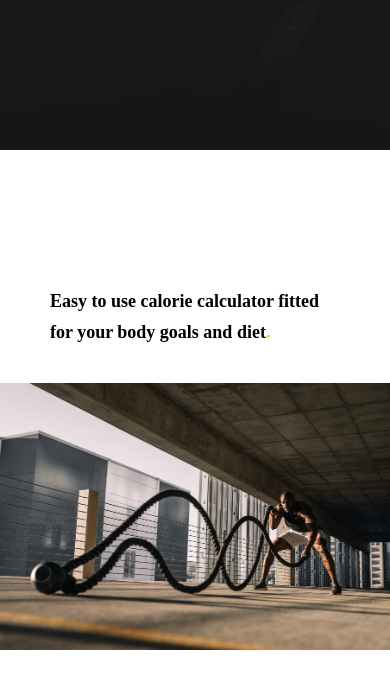
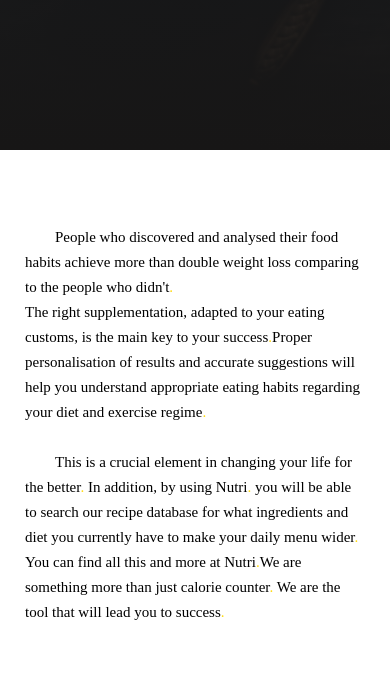
Before and after one commit to drutkoowski/Nutri-Django, a Django app: page / in a window 390 px wide. Shown: the part 694-1391 px from the top of the page. Run offline with Django 4.2, Linux system fonts and the light colour scheme; style sheets or scripts are compiled from the project's sources; some libraries are stand-ins or nearby versions; some web fonts are replaced.

Commit message:
final layout changes

```diff
--- a/static/scripts/main.js
+++ b/static/scripts/main.js
@@ -2,7 +2,8 @@ const hamburgerNav = document.getElementById('navi-toggle')
 const navigationList = document.getElementsByClassName('navigation__list')[0]
 const navigationNavDiv = document.getElementsByClassName('navigation__nav')[0]
 
-
+const gainsVideo = document.getElementById('gains-video')
+const goalsVideo = document.getElementById('goals-video')
 
 hamburgerNav.addEventListener('click', () => {
     console.log(hamburgerNav.checked)
@@ -13,6 +14,8 @@ hamburgerNav.addEventListener('click', () => {
     else if (navigationList.classList.contains('not-visible') && hamburgerNav.checked) {
          navigationList.classList.remove('not-visible')
     }
+})
 
 
-})
+gainsVideo.playbackRate = 0.75;
+goalsVideo.playbackRate = 0.75;
--- a/static/scss/base.scss
+++ b/static/scss/base.scss
@@ -7,9 +7,7 @@
 @import 'components/home_page/header';
 @import "animations/animations.scss";
 @import "components/home_page/about";
-@import "components/home_page/healthy_food";
 @import "components/home_page/why_nutri";
-@import "components/home_page/workout-journey";
 @import "components/carousel.scss";
 @import "components/home_page/gains.scss";
 @import "components/home_page/make_goals_real.scss";
--- a/static/scss/components/home_page/about.scss
+++ b/static/scss/components/home_page/about.scss
@@ -1,98 +1,120 @@
 .about {
     display: grid;
-    grid-template-columns: 0.1fr 1fr 2fr 0.1fr;
+    grid-template-columns: 0.3fr 1fr 1fr 0.3fr;
     grid-template-rows: 1fr;
     height: 55rem;
-    column-gap: 5rem;
-    margin-top: 25rem;
+    margin-top: 15rem;
+    column-gap: 10rem;
 
    @include respond(md-desktop) {
-       grid-template-columns: 1fr 2fr 0.1fr;
+      grid-template-columns: 0.15fr 1fr 1fr 0.15fr;
+      grid-template-rows: 1fr;
+      column-gap: 5rem;
+    }
+
+    @include respond(tab-land) {
+      grid-template-columns: 0.05fr 1fr 1fr 0.05fr;
+      grid-template-rows: 1fr;
+    }
+
+   @include respond(tab-md) {
+      grid-template-columns: 1fr 1fr;
+      grid-template-rows: 1fr;
+    }
+
+   @include respond(tab-sm) {
+      margin-top: 5rem;
+      grid-template-columns: 1fr;
+      grid-template-rows: 1fr 1fr;
+      margin-left: 5rem;
+      margin-right: 5rem;
+    }
+
+   @include respond(phone-md) {
+      margin-left: 2.5rem;
+      margin-right: 2.5rem;
+      height: 35rem;
+    }
+
+    @include respond(phone-sm) {
       height: 45rem;
     }
 
-    @include respond(tab-md) {
-      font-size: 2.5rem;
-      height: 35rem;
-      margin-top: 15rem;
+  &__paragraph {
+    font-size: 3rem;
+    line-height: 5.5rem;
+    white-space: pre-line;
+
+   @include respond(md-desktop) {
+      font-size: 2.2rem;
     }
 
-    @include respond(tab-sm) {
-      grid-template-columns: 1fr;
-      grid-template-rows: 0.5fr 1fr;
-      height: 55rem;
-      margin-top: 10rem;
+     @include respond(tab-land) {
+        font-size: 1.8rem;
+        line-height: 4.5rem;
+    }
+      @include respond(phone-lg) {
+        font-size: 1.6rem;
+        line-height: 3.5rem;
     }
 
-    @include respond(phone-lg) {
-      height: 40rem;
+     @include respond(phone-md) {
+       font-size: 1.5rem;
+       line-height: 2.5rem;
     }
 
      @include respond(phone-sm) {
-      height: 35rem;
+       font-size: 1.4rem;
+       line-height: 2.2rem;
       }
 
 
 
-    &__element {
-        &__heading {
+    &--1{
       grid-column: 2/3;
-            font-size: 5rem;
-            font-weight: bolder;
-            align-self: center;
-           @include respond(md-desktop) {
+       @include respond(tab-sm) {
+             display: none;
+       }
+      &--sm {
+        display: none;
+         @include respond(tab-sm) {
             grid-column: 1/2;
-             font-size: 3rem;
-             margin-left: 5rem;
+            display: inline;
+            grid-row: 1/2;
+       }
       }
       @include respond(tab-md) {
-              font-size: 2.5rem;
-              margin-left: 4rem;
-              column-gap: 0;
-            }
-
-           @include respond(tab-sm) {
-              grid-column: 1 / -1;
-              grid-row: 1 / 2;
-              font-size: 3rem;
-              margin-left: 5rem;
-             margin-right: 5rem;
-            }
-           @include respond(phone-lg) {
-              font-size: 2.5rem;
-
-            }
-
-           @include respond(phone-md) {
-              font-size: 1.8rem;
-            }
-
-           @include respond(phone-sm) {
-              font-size: 1.5rem;
+        grid-column: 1/2;
+        margin-left: 2rem;
       }
 
     }
 
-         &__image {
+    &--2 {
       grid-column: 3/4;
-            max-width: 100%;
-            background-image:
-            url('../../../../static/images/workout_about.jpg');
-            background-size: cover;
-            background-position: center;
-            background-repeat: no-repeat;
-            border-radius: 5%;
-
-            @include respond(md-desktop) {
+       @include respond(tab-sm) {
+             display: none;
+       }
+      &--sm {
+        display: none;
+         @include respond(tab-sm) {
+            display: inline;
+            grid-column: 1/2;
+            grid-row: 2/3;
+       }
+      }
+      @include respond(tab-md) {
           grid-column: 2/3;
+          margin-right: 2rem;
+      }
     }
 
-            @include respond(tab-sm) {
-              grid-column: 1 / -1;
-              grid-row: 2 / 3;
-              border-radius: 0;
-            }
+    &--tabulator {
+      padding-left: 5rem;
 
+      @include respond(tab-port) {
+        padding-left: 3rem;
         }
     }
   }
+}
--- a/static/scss/components/home_page/healthy_food.scss
+++ /dev/null
@@ -1,116 +0,0 @@
-.healthy-food {
-    display: grid;
-    grid-template-columns: 0.1fr 2fr 1fr 0.1fr;
-    grid-template-rows: 1fr;
-    height: 55rem;
-    column-gap: 5rem;
-    margin-top: 25rem;
-    transition: hover 1s ease;
-
-    @include respond(md-desktop) {
-       grid-template-columns: 0.1fr 2fr 1fr;
-       height: 45rem;
-      }
-
-    @include respond(tab-land) {
-        height: 40rem;
-     }
-
-    @include respond(tab-md) {
-      grid-template-columns: 1.75fr 1fr;
-      font-size: 2.5rem;
-      height: 35rem;
-      margin-top: 15rem;
-      }
-
-    @include respond(tab-port) {
-       height: 30rem;
-    }
-
-    @include respond(tab-sm) {
-      grid-template-columns: 1fr;
-      grid-template-rows: 0.5fr 1fr;
-      height: 55rem;
-      margin-top: 10rem;
-      }
-
-      @include respond(phone-lg) {
-        height: 40rem;
-     }
-
-      @include respond(phone-sm) {
-        height: 35rem;
-      }
-     &__element {
-        &__heading {
-            grid-column: 3/4;
-            font-size: 5rem;
-            font-weight: bolder;
-            align-self: center;
-          @include respond(md-desktop) {
-             grid-column: 3/4;
-             font-size: 3rem;
-             margin-left: 2rem;
-            }
-
-          @include respond(tab-land) {
-             font-size: 2.5rem;
-            }
-
-            @include respond(tab-md) {
-              font-size: 2rem;
-              column-gap: 0;
-            }
-
-           @include respond(tab-md) {
-               grid-column: 2/3;
-            }
-
-           @include respond(tab-sm) {
-              grid-column: 1 / -1;
-              grid-row: 1 / 2;
-              font-size: 3rem;
-              margin: 0 auto 0 auto;
-            }
-           @include respond(phone-lg) {
-             font-size: 2.5rem;
-            }
-
-           @include respond(phone-md) {
-              font-size: 1.8rem;
-            }
-
-          @include respond(phone-sm) {
-              font-size: 1.5rem;
-            }
-        }
-
-         &__image {
-            transform: scale(1.05);
-            grid-column: 2/3;
-            max-width: 100%;
-            background-image:
-             url('../../../../static/images/about_healthy_food.jpg');
-            background-size: cover;
-            background-position: center;
-            background-repeat: no-repeat;
-            border-radius: 5%;
-
-            @include respond(md-desktop) {
-              grid-column: 2/3;
-            }
-
-            @include respond(tab-md) {
-              grid-column: 1/2;
-              margin-left: 5rem;
-            }
-
-            @include respond(tab-sm) {
-              grid-column: 1 / -1;
-              grid-row: 2 / 3;
-              border-radius: 0;
-              margin-left: 0;
-            }
-        }
-    }
-}
--- a/static/scss/components/home_page/workout-journey.scss
+++ /dev/null
@@ -1,44 +0,0 @@
-.workout-journey {
-  margin-top: 15rem;
-  display: grid;
-  grid-template-columns: 1fr;
-  grid-template-rows: 1fr;
-  height: 80vh;
-    background-image:linear-gradient(to bottom, rgba(47, 49, 49, 0) 0%, rgba(23, 22, 22, 1) 100%),
-      url('../../../../static/images/workout-support.jpg');
-//background-image:linear-gradient(to bottom, rgba(106, 107, 107, 0) 0%, rgba(73, 73, 73, 1) 100%),
-//     url('../../static/images/background.jpg');
-    background-size: cover;
-    background-position: center;
-    background-repeat: no-repeat;
-
-
-    &__flex-container {
-      display: flex;
-      flex-direction: column;
-      justify-self: center;
-      align-self: center;
-      color: white;
-    }
-
-    &__quote--upper {
-        animation-name: moveInLeft;
-        animation-duration: 1s;
-        animation-timing-function: ease-out;
-        font-size: 3.2rem;
-        @include respond(tab-port) {
-           font-size: 2.7rem;
-        }
-        @include respond(phone-lg) {
-           font-size: 2.3rem;
-        }
-        @include respond(phone-md) {
-           font-size: 1.7rem;
-        }
-
-      @include respond(phone-sm) {
-           font-size: 1.4rem;
-        }
-    }
-
-}
--- a/templates/home/index.html
+++ b/templates/home/index.html
@@ -21,32 +21,32 @@
 
             </div>
         </div>
+        <div class="about grid-full-span reveal fade-bottom">
+            <p class="about__paragraph about__paragraph--1">
+                <span class="about__paragraph--tabulator">People</span> who discovered and analysed their food habits achieve more than double weight loss comparing to the people who didn't<span class="header__nutri-dot">.</span>
+                The right supplementation, adapted to your eating customs, is the main key to your success<span class="header__nutri-dot">.</span>
+                Proper personalisation of results and accurate suggestions will help you understand appropriate eating habits regarding your diet and exercise regime<span class="header__nutri-dot">.</span>
+            </p>
 
+            <p class="about__paragraph about__paragraph--1--sm">
+                <span class="about__paragraph--tabulator">People</span> who discovered and analysed their food habits achieve more than double weight loss comparing to the people who didn't<span class="header__nutri-dot">.</span>
+                The right supplementation, adapted to your eating customs, is the main key to your success<span class="header__nutri-dot">.</span>Proper personalisation of results and accurate suggestions will help you understand appropriate eating habits regarding your diet and exercise regime<span class="header__nutri-dot">.</span>
+            </p>
 
-        <div id='about' class="about grid-full-span reveal fade-left">
-            <h3 class="about__element about__element__heading">
-                Easy to use calorie calculator fitted for your body goals and diet<span class="header__nutri-dot">.</span>
-            </h3>
-            <div class="about__element about__element__image"></div>
+            <p class="about__paragraph about__paragraph--2">
+                <span class="about__paragraph--tabulator">This</span> is a crucial element in changing your life for the better<span class="header__nutri-dot">.</span> In addition, by using Nutri<span class="header__nutri-dot">.</span> you will be able to search our recipe database for what ingredients and diet you currently have to make your daily menu wider<span class="header__nutri-dot">.</span> You can find all this and more at Nutri<span class="header__nutri-dot">.</span>
+                We are something more than just calorie counter<span class="header__nutri-dot">.</span><br> We are the tool that will lead you to success<span class="header__nutri-dot">.</span>
+            </p>
+
+            <p class="about__paragraph about__paragraph--2--sm">
+                <span class="about__paragraph--tabulator">This</span> is a crucial element in changing your life for the better<span class="header__nutri-dot">.</span> In addition, by using Nutri<span class="header__nutri-dot">.</span> you will be able to search our recipe database for what ingredients and diet you currently have to make your daily menu wider<span class="header__nutri-dot">.</span> You can find all this and more at Nutri<span class="header__nutri-dot">.</span>We are something more than just calorie counter<span class="header__nutri-dot">.</span> We are the tool that will lead you to success<span class="header__nutri-dot">.</span>
+            </p>
         </div>
 
 
-        <div class="workout-journey grid-full-span reveal fade-bottom">
-            <div class="workout-journey__flex-container">
-                <h2 id='workout-journey-upper' class="workout-journey__quote--upper">We support you on multiple levels of development<span class="header__nutri-dot">.</span></h2>
-            </div>
-        </div>
-
-        <div id='healthy-food' class="healthy-food grid-full-span reveal fade-right">
-            <div class="healthy-food__element healthy-food__element__image"></div>
-            <h3 class="healthy-food__element healthy-food__element__heading">
-                Create your own healthy habits all in one place<span class="header__nutri-dot">.</span>
-            </h3>
-        </div>
-
          <div class="make-goals-real grid-full-span reveal fade-bottom">
            <div class="bg-video">
-                <video class="bg-video__content" autoplay muted loop>
+                <video id="goals-video" class="bg-video__content" autoplay muted loop>
                     <source src="{% static 'video/video_bg_real.mp4' %}" type="video/mp4">
                     <source src="{% static 'video/bg_video_real.webm' %}" type="video/webm">
                     Your browser is not supported!
@@ -77,7 +77,7 @@
 
         <div class="gains grid-full-span reveal fade-bottom">
             <div class="bg-video">
-                <video class="bg-video__content" autoplay muted loop>
+                <video id="gains-video" class="bg-video__content" autoplay muted loop>
                     <source src="{% static 'video/bg_video_gains.mp4' %}" type="video/mp4">
                     <source src="{% static 'video/bg_video_gains.webm' %}" type="video/webm">
                     Your browser is not supported!
```
Also changed, not shown: static/scss/base.css (+77 -183 lines), static/images/about_healthy_food.jpg (deleted), static/images/workout_about.jpg (deleted), 1 other file. Lines whose indentation alone changed are shown as unchanged.
